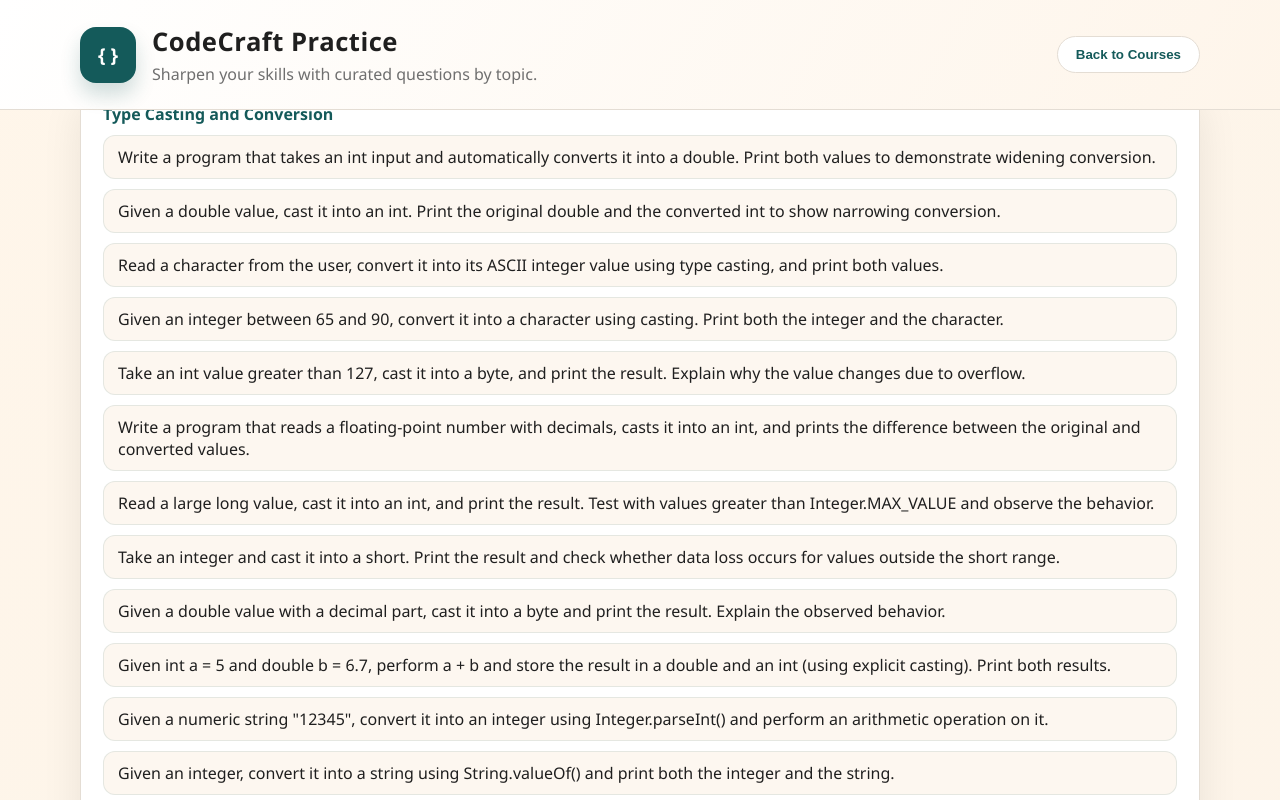
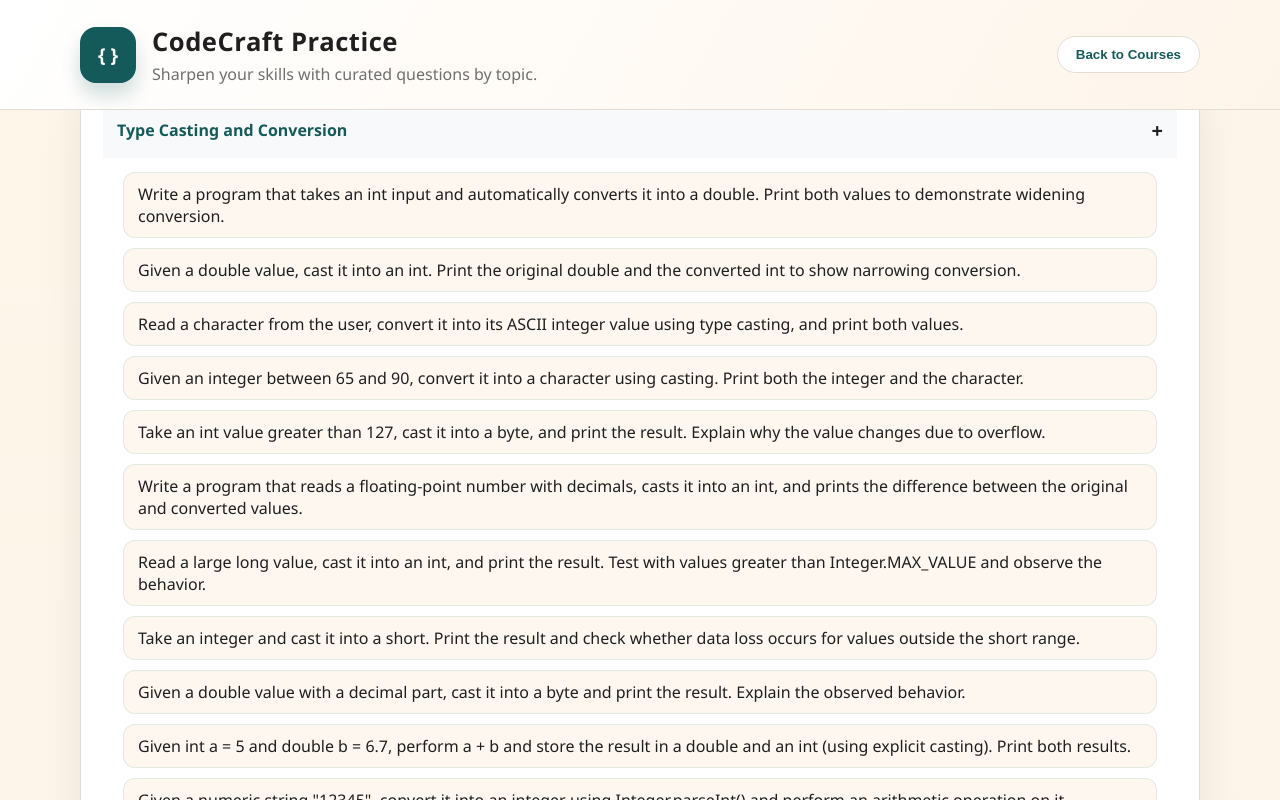
Before and after one commit to Nari-2002/CodeCraftPractice, a plain HTML site: page index.html in a window 1280 px wide. Both pictures are taken after a click on the element 212 px from the left and 486 px from the top of the page. Shown: the part 301-1101 px from the top of the page. Drawn offline with Linux system fonts and the light colour scheme.

Commit message:
updated accordian

```diff
--- a/script.js
+++ b/script.js
@@ -51,26 +51,54 @@
   detailsSubtitle.textContent = course.description;
   topicsContainer.innerHTML = "";
 
-  course.topics.forEach((topic) => {
+  course.topics.forEach((topic, index) => {
     const topicCard = document.createElement("div");
     topicCard.className = "topic-card";
 
     const questionsList = topic.questions
-      .map((question) => `<li>${question}</li>`)
+      .map((q) => `<li>${q}</li>`)
       .join("");
 
     topicCard.innerHTML = `
-      <h4>${topic.name}</h4>
-      <ul>${questionsList}</ul>
+      <div class="topic-header" data-index="${index}">
+        <h4>${topic.name}</h4>
+        <span class="toggle-icon">+</span>
+      </div>
+      <ul class="topic-questions hidden">
+        ${questionsList}
+      </ul>
     `;
 
     topicsContainer.appendChild(topicCard);
   });
 
+  // Accordion behavior
+  const headers = topicsContainer.querySelectorAll(".topic-header");
+
+  headers.forEach((header) => {
+    header.addEventListener("click", () => {
+      const currentQuestions = header.nextElementSibling;
+      const icon = header.querySelector(".toggle-icon");
+
+      // Close all others
+      document.querySelectorAll(".topic-questions").forEach((q) => {
+        if (q !== currentQuestions) q.classList.add("hidden");
+      });
+
+      document.querySelectorAll(".toggle-icon").forEach((i) => {
+        if (i !== icon) i.textContent = "+";
+      });
+
+      // Toggle current
+      currentQuestions.classList.toggle("hidden");
+      icon.textContent = currentQuestions.classList.contains("hidden") ? "+" : "−";
+    });
+  });
+
   coursesSection.classList.add("hidden");
   detailsSection.classList.remove("hidden");
   backButton.classList.remove("hidden");
-  detailsSection.scrollIntoView({ behavior: "smooth", block: "start" });
+  detailsSection.scrollIntoView({ behavior: "smooth" });
 };
 
 const showCourses = () => {
--- a/style.css
+++ b/style.css
@@ -271,3 +271,36 @@
     font-size: 2rem;
   }
 }
+.topic-card {
+  border: 1px solid #ddd;
+  border-radius: 8px;
+  margin-bottom: 12px;
+  overflow: hidden;
+}
+
+.topic-header {
+  display: flex;
+  justify-content: space-between;
+  align-items: center;
+  cursor: pointer;
+  padding: 14px;
+  background: #f8f9fa;
+}
+
+.topic-header h4 {
+  margin: 0;
+}
+
+.toggle-icon {
+  font-size: 20px;
+  font-weight: bold;
+}
+
+.topic-questions {
+  padding: 14px 20px;
+  background: #fff;
+}
+
+.hidden {
+  display: none;
+}
```
